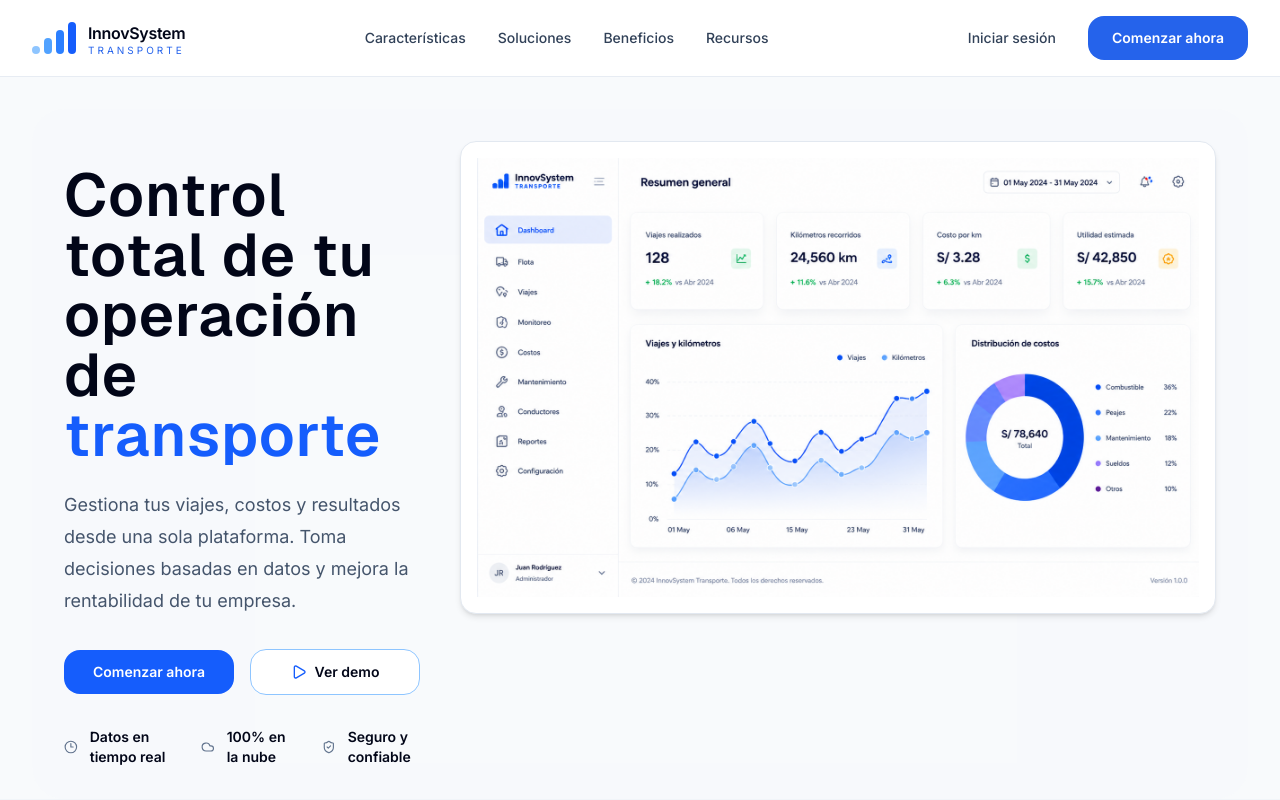
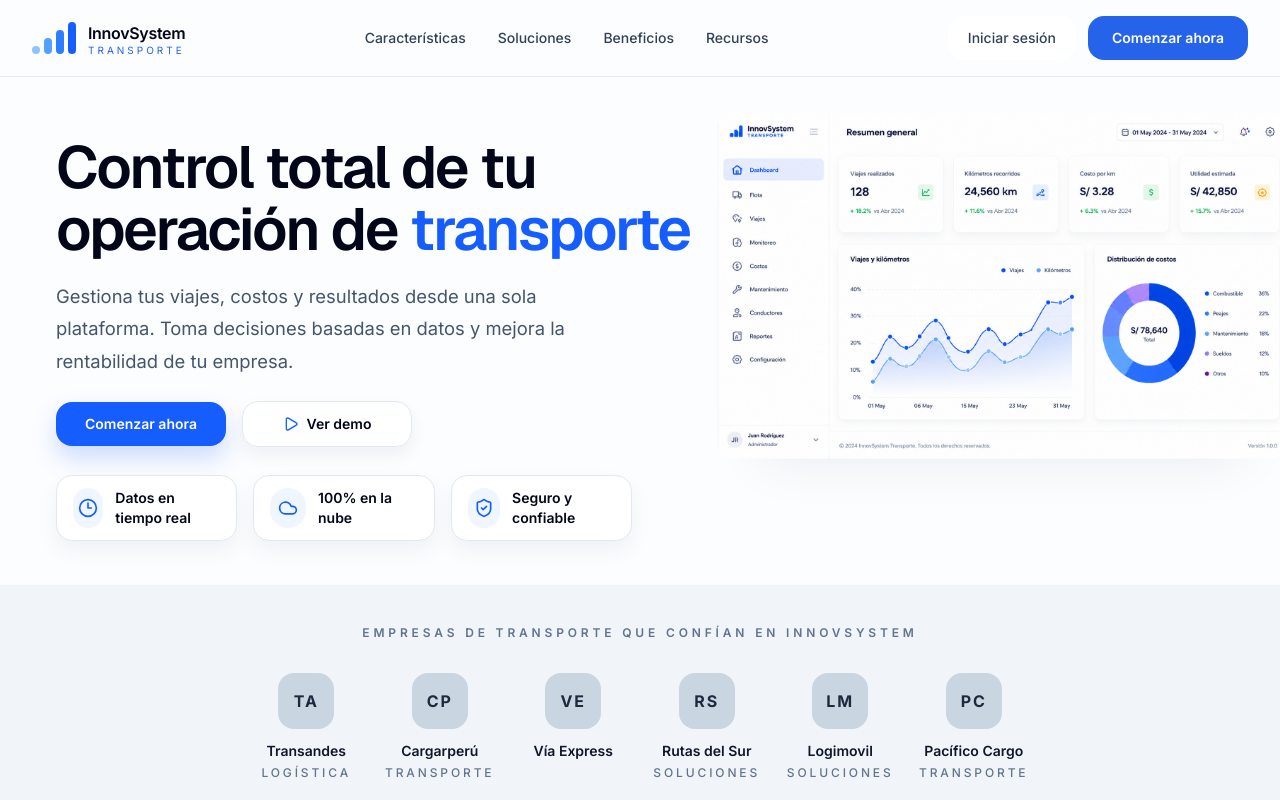
Before and after one commit to Jerowaree/InnovSystem, a Next.js app: page / in a window 1280 px wide. Shown: the top 800 px of the page. Built offline with nearby package versions, Linux system fonts and the light colour scheme.

Commit message:
commit de subida beta

```diff
--- a/src/app/globals.css
+++ b/src/app/globals.css
@@ -1,7 +1,7 @@
 @import "tailwindcss";
 
 :root {
-  --background: #f8fafc;
+  --background: #fcfdff;
   --foreground: #0f172a;
   --foreground-muted: #64748b;
   --card: #ffffff;
--- a/src/app/page.tsx
+++ b/src/app/page.tsx
@@ -10,7 +10,7 @@ import CTABanner from "@/components/CTABanner";
 
 export default function Home() {
   return (
-    <div className="flex min-h-screen flex-col overflow-x-hidden bg-[#F8FAFC] text-slate-950">
+    <div className="flex min-h-screen flex-col overflow-x-hidden bg-[#fcfdff] text-slate-950">
       <Header />
       <main className="mx-auto max-w-7xl flex-1 px-6 pt-8 pb-24 lg:px-8">
         <Hero />
--- a/src/components/CTABanner.tsx
+++ b/src/components/CTABanner.tsx
@@ -1,43 +1,53 @@
 import Image from "next/image";
 import Link from "next/link";
+import { MapPin, ShieldCheck, Sparkles } from "lucide-react";
 
 export default function CTABanner() {
   return (
-    <section className="mt-16 w-full rounded-[1rem] bg-gradient-to-r from-blue-600 to-blue-500 px-6 py-8 text-white shadow-md">
-      <div className="mx-auto flex max-w-7xl items-center gap-6">
-        <div className="hidden md:block md:w-1/3 lg:w-2/5">
+    <section className="px-6 pb-20 lg:px-8">
+      <div className="mx-auto max-w-7xl overflow-hidden rounded-[1.2rem] bg-[linear-gradient(90deg,_#2563eb_0%,_#2f6ff0_42%,_#3b82f6_100%)] shadow-[0_20px_50px_rgba(37,99,235,0.22)]">
+        <div className="flex min-h-[132px] items-center gap-5 px-5 py-4 sm:px-6 lg:gap-8 lg:px-10">
+          <div className="relative hidden h-[92px] w-[210px] shrink-0 md:block">
             <Image
-            src="/truckimg.png"
-            alt="Truck"
-            width={640}
-            height={320}
-            className="h-auto w-full"
+              src="/truckimg-cutout.png"
+              alt="Operación de transporte"
+              fill
+              className="object-contain object-left"
               priority
             />
           </div>
 
-        <div className="w-full md:w-2/3 lg:w-3/5">
-          <h3 className="text-2xl leading-tight font-bold">
-            Lleva tu operación de transporte al siguiente nivel
+          <div className="min-w-0 flex-1 text-white">
+            <p className="text-[1.05rem] font-semibold tracking-[-0.02em] sm:text-[1.2rem]">
+              Lleva tu operación de transporte
+            </p>
+            <h3 className="mt-0.5 text-[1.15rem] leading-tight font-semibold tracking-[-0.03em] text-white sm:text-[1.4rem]">
+              al siguiente nivel
             </h3>
-          <p className="mt-2 text-sm text-blue-100/90">
-            Únete a InnovSystem y transforma la gestión de tu flota con datos y
-            tecnología.
+            <p className="mt-1.5 max-w-2xl text-xs leading-6 text-blue-100/90 sm:text-sm">
+              InnovSystem centraliza tu gestión con reportes, control y
+              visibilidad operativa.
             </p>
-          <div className="mt-6 flex flex-col gap-3 sm:flex-row sm:items-center">
+          </div>
+
+          <div className="hidden items-center gap-2 text-blue-100/90 lg:flex">
+            <span className="inline-flex h-8 w-8 items-center justify-center rounded-full border border-white/18 bg-white/10">
+              <Sparkles className="h-4 w-4" />
+            </span>
+            <span className="inline-flex h-8 w-8 items-center justify-center rounded-full border border-white/18 bg-white/10">
+              <MapPin className="h-4 w-4" />
+            </span>
+            <span className="inline-flex h-8 w-8 items-center justify-center rounded-full border border-white/18 bg-white/10">
+              <ShieldCheck className="h-4 w-4" />
+            </span>
+          </div>
+
           <Link
             href="/register"
-              className="inline-flex items-center justify-center rounded-md bg-white px-5 py-3 text-sm font-semibold text-blue-600 shadow-sm"
+            className="inline-flex shrink-0 items-center justify-center rounded-xl bg-white px-4 py-2.5 text-sm font-semibold text-blue-700 shadow-[0_12px_24px_rgba(255,255,255,0.14)] transition hover:bg-blue-50 sm:px-5"
           >
             Comenzar ahora
           </Link>
-            <a
-              href="#"
-              className="inline-flex items-center justify-center gap-2 rounded-md border border-white/30 px-5 py-3 text-sm font-medium text-white"
-            >
-              Ver demo
-            </a>
-          </div>
         </div>
       </div>
     </section>
--- a/src/components/Header.tsx
+++ b/src/components/Header.tsx
@@ -11,7 +11,7 @@ export default function Header() {
   const [menuOpen, setMenuOpen] = useState(false);
 
   return (
-    <header className="sticky top-0 z-30 border-b border-slate-200/80 bg-white/95 backdrop-blur-xl">
+    <header className="sticky top-0 z-30 border-b border-slate-200/80 bg-[#fcfdff]/95 backdrop-blur-xl">
       <div className="mx-auto flex max-w-7xl items-center justify-between gap-6 px-6 py-4 lg:px-8">
         <div className="flex items-center gap-3">
           <Logo />
--- a/src/components/Hero.tsx
+++ b/src/components/Hero.tsx
@@ -4,29 +4,29 @@ import { Clock3, Cloud, ShieldCheck, Play } from "lucide-react";
 
 export default function Hero() {
   return (
-    <section className="grid gap-10 rounded-[2rem] bg-slate-50/90 p-8 lg:grid-cols-[0.78fr_1.72fr] lg:items-center">
-      <div className="max-w-2xl">
-        <h1 className="mt-6 text-4xl font-semibold tracking-[0.02em] text-slate-950 sm:text-5xl lg:text-6xl">
-          <span className="block">Control total de tu</span>
-          <span className="block">
+    <section className="relative p-8 lg:grid lg:grid-cols-[0.48fr_2.16fr] lg:items-start lg:gap-32 lg:pl-6 lg:pr-1">
+      <div className="relative z-10 max-w-xl -translate-y-1 justify-self-start lg:-translate-y-3">
+        <h1 className="mt-2 text-4xl font-semibold tracking-[-0.035em] text-slate-950 sm:text-5xl lg:text-[3.7rem] lg:leading-[1.04]">
+          <span className="block whitespace-nowrap">Control total de tu</span>
+          <span className="block whitespace-nowrap">
             operación de <span className="text-blue-600">transporte</span>
           </span>
         </h1>
-        <p className="mt-6 max-w-xl text-lg leading-8 text-slate-600">
+        <p className="mt-6 max-w-2xl text-lg leading-8 text-slate-600 lg:mt-5 lg:text-[1.15rem] lg:leading-[1.75]">
           Gestiona tus viajes, costos y resultados desde una sola plataforma.
           Toma decisiones basadas en datos y mejora la rentabilidad de tu
           empresa.
         </p>
 
-        <div className="mt-8 flex flex-col gap-4 sm:flex-row sm:items-center">
+        <div className="mt-6 flex flex-col gap-4 sm:flex-row sm:items-center">
           <Link
             href="/register"
-            className="inline-flex min-w-[170px] items-center justify-center rounded-2xl bg-blue-600 px-7 py-3 text-sm font-semibold text-white transition hover:bg-blue-700"
+            className="inline-flex min-w-[170px] items-center justify-center rounded-2xl bg-blue-600 px-7 py-3 text-sm font-semibold text-white shadow-[0_12px_24px_rgba(37,99,235,0.22)] transition hover:bg-blue-700"
           >
             Comenzar ahora
           </Link>
           <a
-            className="inline-flex min-w-[170px] items-center justify-center gap-2 rounded-2xl border border-blue-300 bg-white px-7 py-3 text-sm font-semibold text-slate-950 transition hover:border-blue-400 hover:bg-blue-50"
+            className="inline-flex min-w-[170px] items-center justify-center gap-2 rounded-2xl border border-slate-200 bg-white/95 px-7 py-3 text-sm font-semibold text-slate-950 shadow-[0_8px_18px_rgba(15,23,42,0.06)] transition hover:border-blue-300 hover:bg-blue-50"
             href="#"
           >
             <Play className="h-4 w-4 text-blue-600" />
@@ -34,21 +34,27 @@ export default function Hero() {
           </a>
         </div>
 
-        <div className="mt-8 flex flex-col gap-4 text-sm text-slate-600 sm:flex-row sm:items-center sm:gap-8">
-          <div className="inline-flex items-center gap-2 sm:gap-3">
-            <Clock3 className="h-6 w-6 text-slate-500" />
+        <div className="mt-7 grid gap-4 text-sm text-slate-600 sm:grid-cols-3 sm:gap-4">
+          <div className="inline-flex h-full items-center gap-3 rounded-2xl border border-slate-200 bg-white px-4 py-3 shadow-[0_10px_22px_rgba(15,23,42,0.05)]">
+            <span className="inline-flex h-10 w-10 items-center justify-center rounded-full bg-blue-50 text-blue-600">
+              <Clock3 className="h-5 w-5" />
+            </span>
             <span className="font-semibold text-slate-950">
               Datos en tiempo real
             </span>
           </div>
-          <div className="inline-flex items-center gap-2 sm:gap-3">
-            <Cloud className="h-6 w-6 text-slate-500" />
+          <div className="inline-flex h-full items-center gap-3 rounded-2xl border border-slate-200 bg-white px-4 py-3 shadow-[0_10px_22px_rgba(15,23,42,0.05)]">
+            <span className="inline-flex h-10 w-10 items-center justify-center rounded-full bg-blue-50 text-blue-600">
+              <Cloud className="h-5 w-5" />
+            </span>
             <span className="font-semibold text-slate-950">
               100% en la nube
             </span>
           </div>
-          <div className="inline-flex items-center gap-2 sm:gap-3">
-            <ShieldCheck className="h-6 w-6 text-slate-500" />
+          <div className="inline-flex h-full items-center gap-3 rounded-2xl border border-slate-200 bg-white px-4 py-3 shadow-[0_10px_22px_rgba(15,23,42,0.05)]">
+            <span className="inline-flex h-10 w-10 items-center justify-center rounded-full bg-blue-50 text-blue-600">
+              <ShieldCheck className="h-5 w-5" />
+            </span>
             <span className="font-semibold text-slate-950">
               Seguro y confiable
             </span>
@@ -56,14 +62,14 @@ export default function Hero() {
         </div>
       </div>
 
-      <div className="relative lg:self-stretch">
-        <div className="overflow-hidden rounded-[1rem] border border-slate-200 bg-white shadow-sm lg:p-4 lg:shadow-md">
+      <div className="relative z-10 justify-self-end lg:-mt-1 lg:w-full lg:max-w-[1640px]">
+        <div className="relative rounded-[1rem] border border-slate-200/80 bg-white shadow-[0_24px_55px_rgba(15,23,42,0.08)] ring-1 ring-white/80 lg:ml-auto lg:p-1">
           <Image
             src="/dashboardhero.png"
             alt="Dashboard hero"
             width={2000}
             height={1750}
-            className="h-auto w-full object-contain"
+            className="h-auto w-full rounded-[0.7rem] object-contain lg:scale-[1.2]"
             priority
           />
         </div>
```
Also changed, not shown: public/truckimg-cutout.png (added). Lines whose indentation alone changed are shown as unchanged.
